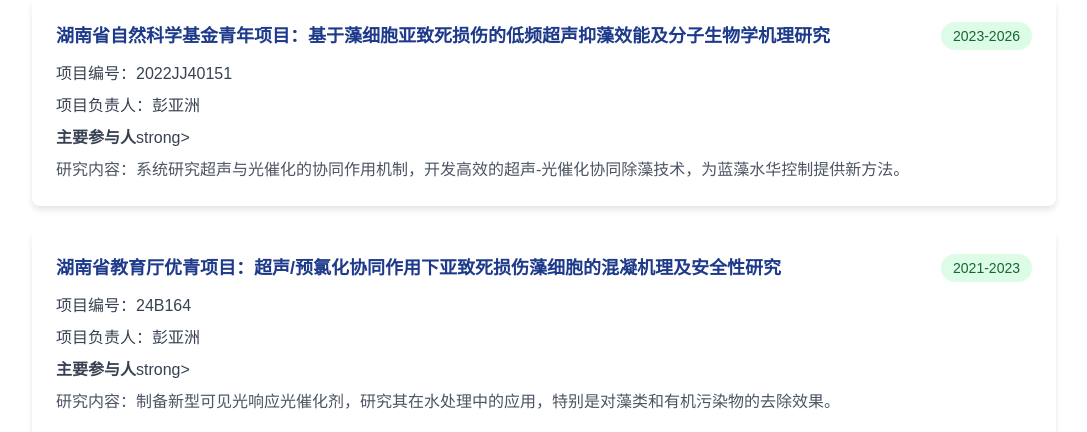
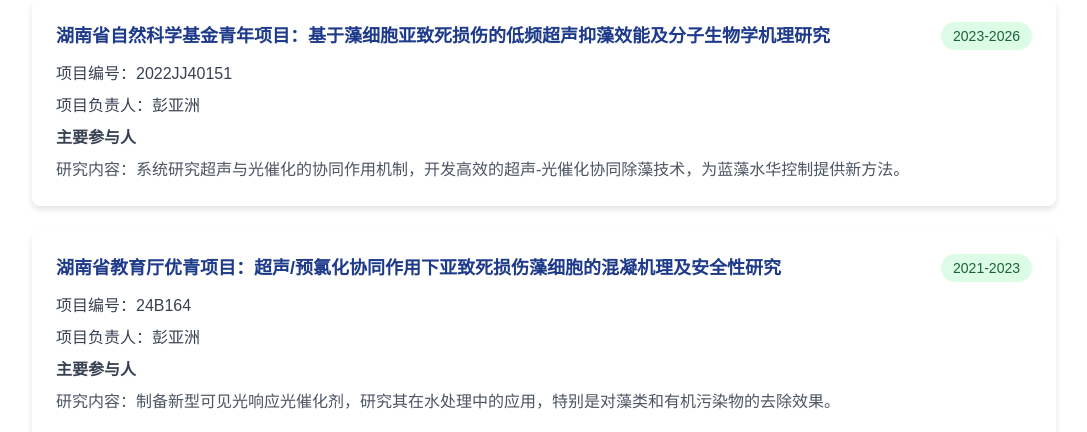
Before and after one commit to xincere-xiao/mypage, a plain HTML site: page index.html in a window 1280 px wide. Shown: the part 3360-3792 px from the top of the page, without its empty margins (96-1183 px from the left). Drawn offline with nearby package versions, Linux system fonts and the light colour scheme.

Commit message:
Update index.html

```diff
--- a/index.html
+++ b/index.html
@@ -502,7 +502,7 @@
                         </div>
                         <p class="text-gray-700 mb-2">项目编号：2022JJ40151</p>
                         <p class="text-gray-700 mb-2">项目负责人：彭亚洲</p>
-                        <p class="text-gray-700 mb-2"><strong>主要参与人</strong>strong></p>
+                        <p class="text-gray-700 mb-2"><strong>主要参与人</strong></p>
                         <p class="text-gray-600">研究内容：系统研究超声与光催化的协同作用机制，开发高效的超声-光催化协同除藻技术，为蓝藻水华控制提供新方法。</p>
                     </div>
 
@@ -514,7 +514,7 @@
                         </div>
                         <p class="text-gray-700 mb-2">项目编号：24B164</p>
                         <p class="text-gray-700 mb-2">项目负责人：彭亚洲</p>
-                        <p class="text-gray-700 mb-2"><strong>主要参与人</strong>strong></p>
+                        <p class="text-gray-700 mb-2"><strong>主要参与人</strong></p>
                         <p class="text-gray-600">研究内容：制备新型可见光响应光催化剂，研究其在水处理中的应用，特别是对藻类和有机污染物的去除效果。</p>
                     </div>
                 </div>
```
